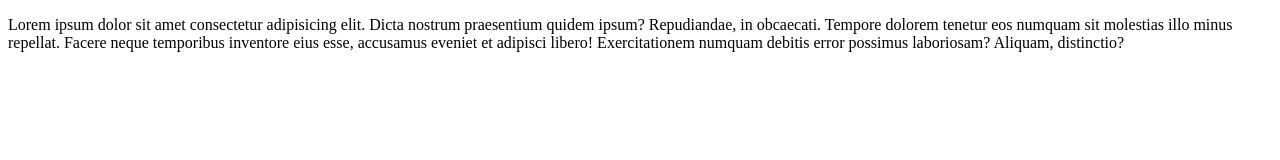
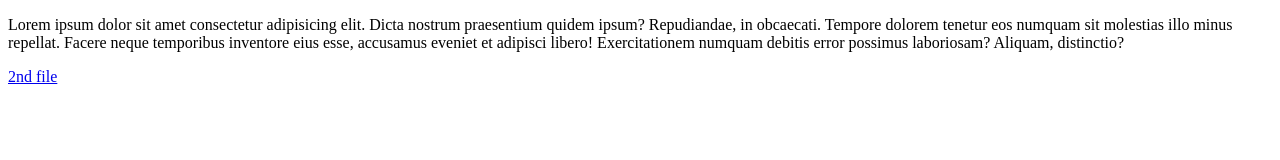
Before and after one commit to wishkhan/form, a plain HTML site: page index.html in a window 1280 px wide. Drawn offline with Linux system fonts and the light colour scheme.

Commit message:
Update index.html

```diff
--- a/index.html
+++ b/index.html
@@ -9,3 +9,4 @@
     <p>Lorem ipsum dolor sit amet consectetur adipisicing elit. Dicta nostrum praesentium quidem ipsum? Repudiandae, in obcaecati. Tempore dolorem tenetur eos numquam sit molestias illo minus repellat. Facere neque temporibus inventore eius esse, accusamus eveniet et adipisci libero! Exercitationem numquam debitis error possimus laboriosam? Aliquam, distinctio?</p>
 </body>
 </html>
+<a href="form.html">2nd file</a>
```
